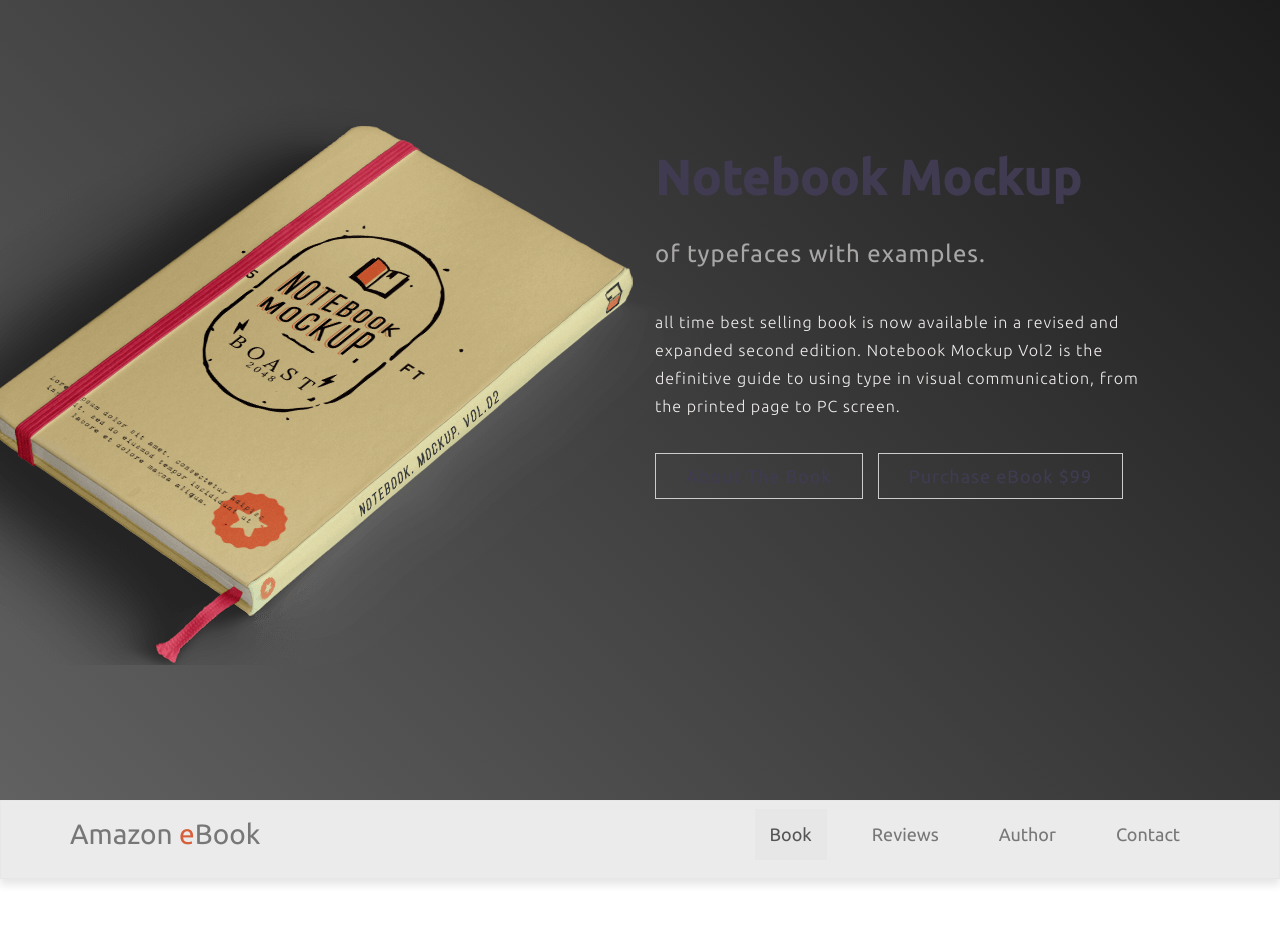
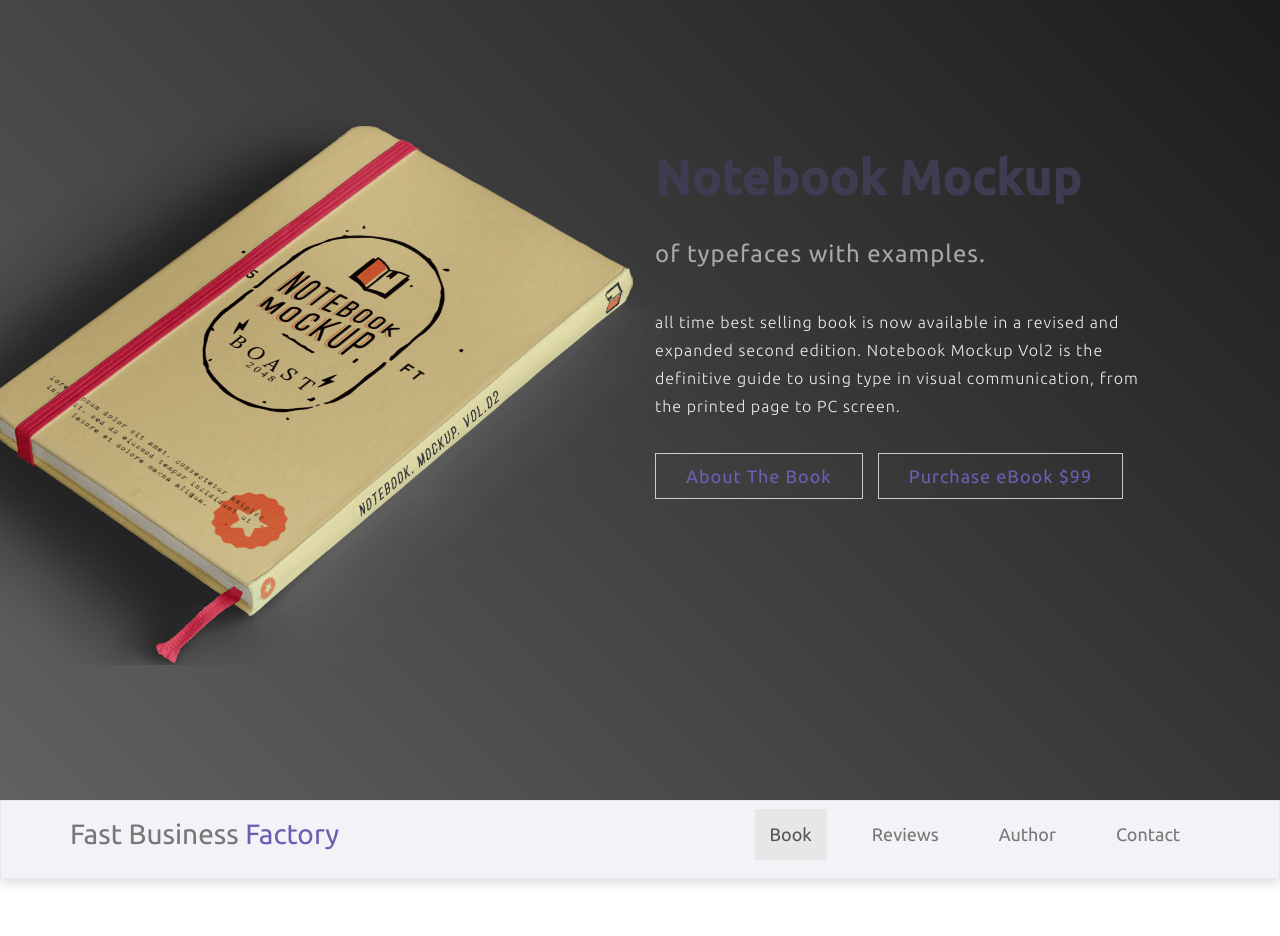
Before and after one commit to hraben/fbf-landing-ebook, a plain HTML site: page index.html in a window 1280 px wide. Shown: the top 936 px of the page. Drawn offline with nearby package versions, Linux system fonts and the light colour scheme; a web font is replaced by a local one.

Commit message:
Modification couleur logo

```diff
--- a/index.html
+++ b/index.html
@@ -39,7 +39,7 @@
         <div class="container">
           <!-- Brand and toggle get grouped for better mobile display-->
           <div class="navbar-header">
-            <button type="button" data-toggle="collapse" data-target="#bs-example-navbar-collapse-1" aria-expanded="false" class="navbar-toggle collapsed"><span class="sr-only">Toggle navigation</span><span class="icon-bar"></span><span class="icon-bar"></span><span class="icon-bar"></span></button><a href="#index.html" class="logo navbar-brand">Amazon <span>e</span>Book</a>
+            <button type="button" data-toggle="collapse" data-target="#bs-example-navbar-collapse-1" aria-expanded="false" class="navbar-toggle collapsed"><span class="sr-only">Toggle navigation</span><span class="icon-bar"></span><span class="icon-bar"></span><span class="icon-bar"></span></button><a href="#index.html" class="logo navbar-brand">Fast Business <span>Factory</span></a>
           </div>
           <!-- Collect the nav links, forms, and other content for toggling-->
           <div id="bs-example-navbar-collapse-1" class="collapse navbar-collapse">
--- a/sass/base/_page.scss
+++ b/sass/base/_page.scss
@@ -91,7 +91,7 @@ a {
   font-weight: bold;
   text-decoration: none;
   &:link {
-      color: $link;
+    color: $link;
   }
   &:visited {
     color: $link-visited;
--- a/sass/layouts/_navigation.scss
+++ b/sass/layouts/_navigation.scss
@@ -1,39 +1,34 @@
-.logo
-{
+.logo {
   display: inline-block;
   font-weight: 400;
   font-size: 28px;
-}
-.logo span
-{
-  color: #d66039;
-}
-.logo:hover
-{
+  &:hover {
 
-}
-.logo:hover span
-{
+    span {
       transform: rotateY(360deg);
       transition: all 1s;
+      color: $link-visited;
     }
-.navigation .navbar-nav>li>a
-{
+  }
+  span {
+    color: $link;
+  }
+}
+
+.navigation{
+  box-shadow: 0px 6px 8px rgba(0, 0, 0, 0.1);
+  background: $bg-light;
+  border-radius: 0;
+  padding: 8px;
+  margin-bottom: 0;
+  .navbar-nav>li>a {
     font-size: 18px;
     font-weight: 400;
-  padding:15px 15px;
-  margin: 0px 15px;
+    padding: 15px 15px;
+    margin: 0 15px;
     border-bottom: 1px solid transparent;
-}
-.navigation .navbar-nav>li>a:hover
-{
+    &:hover {
       border-bottom: 1px solid #d66039;
     }
-.navigation
-{
-  box-shadow: 0px 6px 8px rgba(0, 0, 0, 0.1);
-  background: #ebebeb;
-  border-radius: 0px;
-  padding: 8px;
-  margin-bottom: 0px;
   }
+}
--- a/sass/utils/_variables.scss
+++ b/sass/utils/_variables.scss
@@ -2,8 +2,8 @@ $black: #000;
 $black-smooth: #111111;
 $blue:  #2c97de;
 $green: #2cbf6d;
-$purple-dark: #413b52;
-$purple-light: #6e5eb2;
+$purple-dark: #6e5eb2;
+$purple-light: #a399cd;
 $red: #d66039;
 $white: #fff;
 
@@ -19,13 +19,13 @@ $bg-darker:     #121212;//darken($bg-main-color, 40%);
 $bg-gray:       #747d93;
 $bg-dark-green: #5b8068;
 
-$link: #413b52;
+$link: $purple-dark;
 $link-visited: #a399cd;
 $link-hover: #f4cd13;
 $link-active: #f4cd13;
 
-$text-main-color: $purple-dark;
-$text-second-color: #f1eeed;
+$text-main-color: #413b52;
+$text-second-color: $purple-light;//#f1eeed;
 $text-light:      $white;
 $text-lighter:  #fff;
 $text-dark:     #000;
```
Also changed, not shown: error.html (+1 -1 lines), css/main.css, 1 other file. Lines whose indentation alone changed are shown as unchanged.
